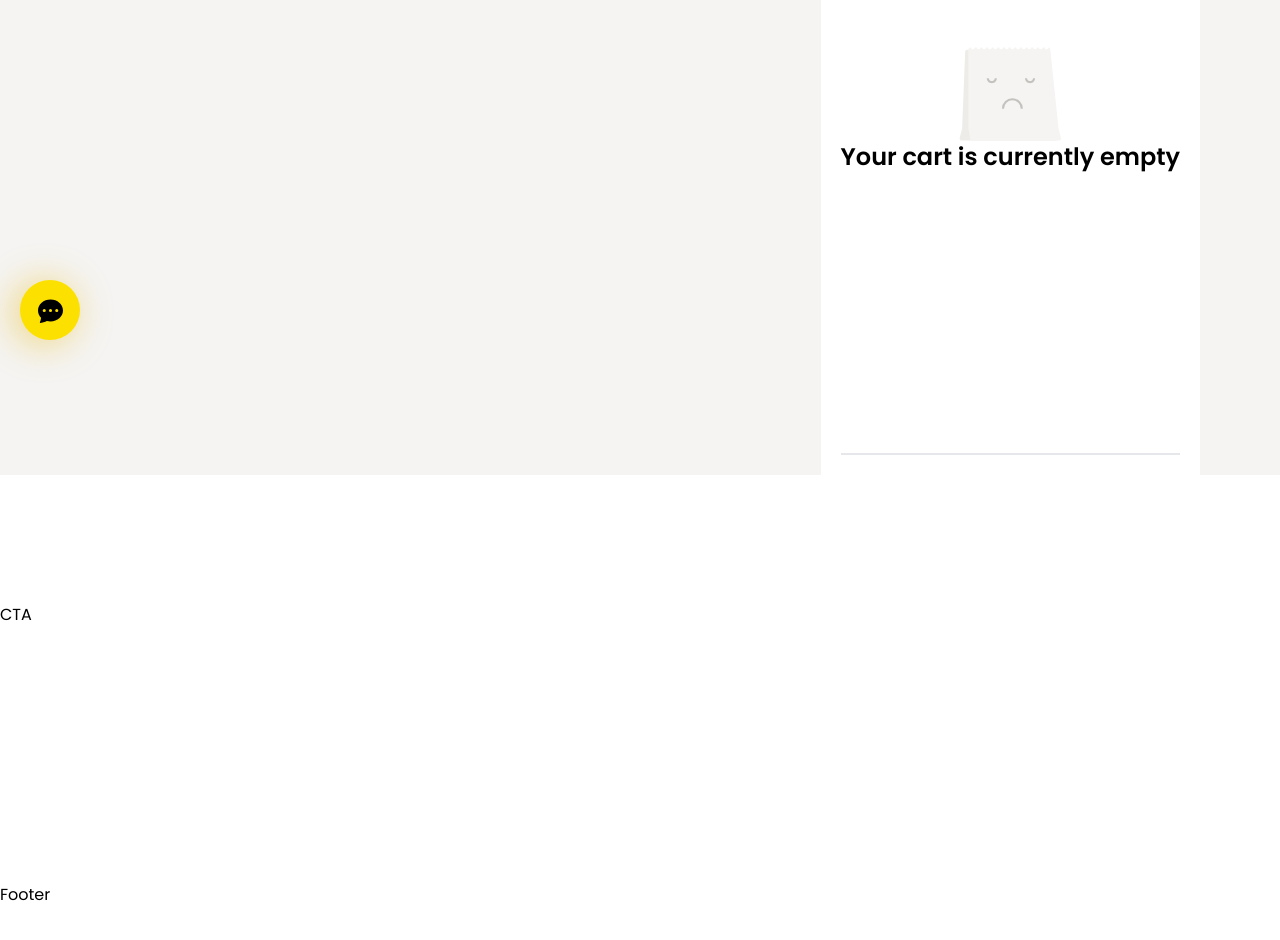
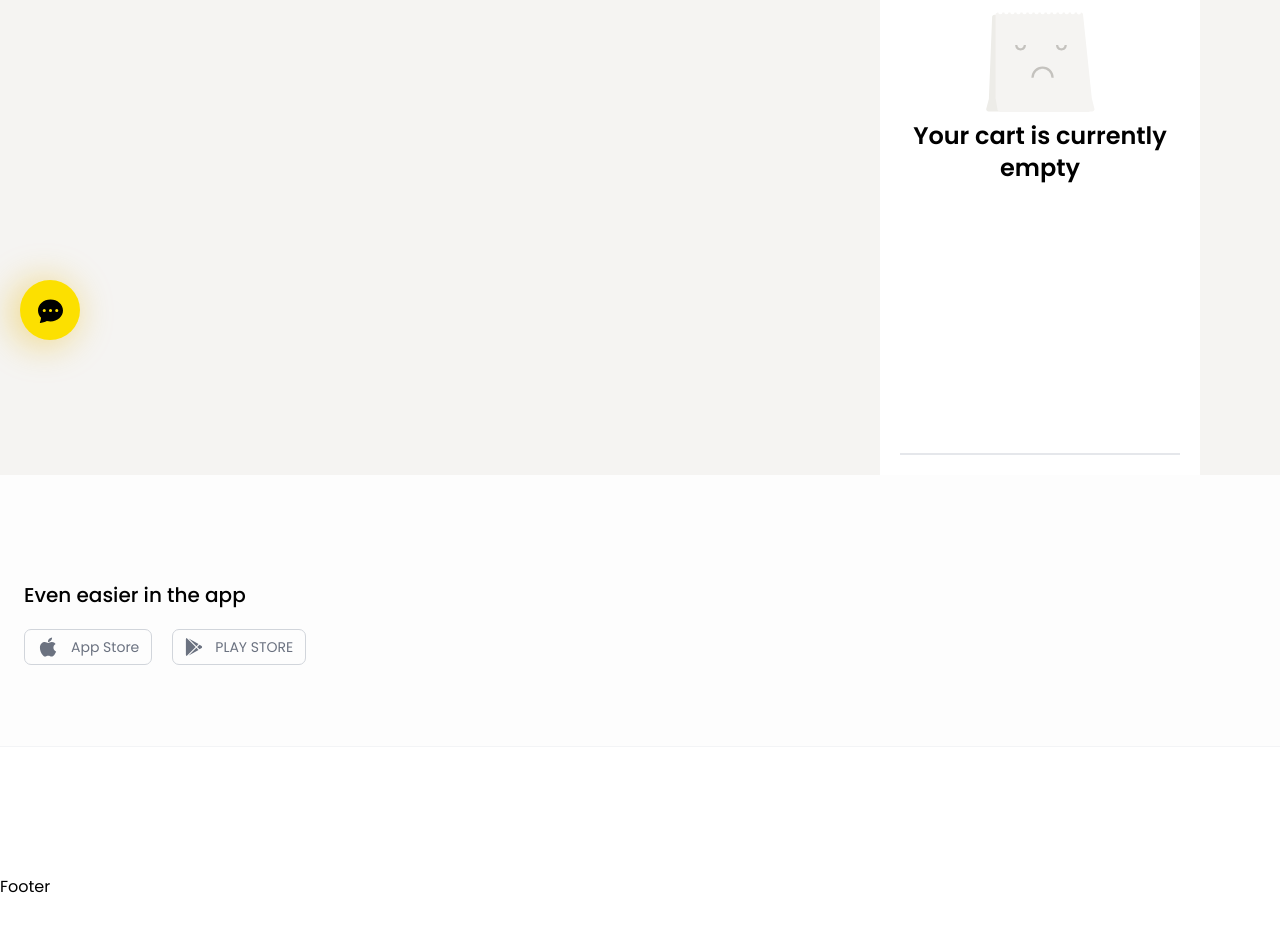
Before and after one commit to imranwebcraft/KFC-Clone, a React (Vite) app: page / in a window 1280 px wide. Shown: the part 440-1380 px from the top of the page. Built offline with nearby package versions, Linux system fonts and the light colour scheme.

Commit message:
CTA section added

```diff
--- a/src/components/CTA.jsx
+++ b/src/components/CTA.jsx
@@ -1,9 +1,29 @@
+import { FaGooglePlay } from 'react-icons/fa';
+import { FaApple } from 'react-icons/fa';
+
 const CTA = () => {
 	return (
-		<div className=" bg-white py-32">
-			<h3>CTA</h3>
+		<div className="bg-white/85 pt-[106px] pb-[81px] border-b border-gray-100 px-6">
+			<div className=" max-w-7xl mx-auto flex flex-col gap-5">
+				<h3 className=" text-xl font-medium text-black">
+					Even easier in the app
+				</h3>
+				<div className=" flex gap-5">
+					{/* ---App Store */}
+					<div className="flex items-center gap-3 px-3 py-[6px] rounded-[7px] border border-gray-300 text-gray-500">
+						<FaApple size={22} />
+						<p className=" text-sm">App Store</p>
+					</div>
+					{/* ----Play Store---- */}
+					<div className=" flex items-center gap-3 px-3 py-[6px] rounded-[7px] border border-gray-300 text-gray-500">
+						<FaGooglePlay size={18} />
+						<p className=" text-sm">PLAY STORE</p>
+					</div>
+				</div>
+			</div>
 		</div>
 	);
 };
 
+// eslint-disable-next-line react-refresh/only-export-components
 export default CTA;
--- a/src/components/Cart.jsx
+++ b/src/components/Cart.jsx
@@ -2,14 +2,14 @@ import emptyBag from '../assets/Empty.svg';
 
 const Cart = () => {
 	return (
-		<div className="h-screen p-5">
-			<div className=" h-full flex flex-col justify-between">
-				<div className=" flex justify-start items-center py-5">
+		<div className="h-screen p-5 max-w-[320px]">
+			<div className="h-full flex flex-col justify-between">
+				<div className=" flex justify-start items-center py-2">
 					<h1 className=" text-2xl font-semibold">Cart</h1>
 				</div>
 				<div className=" flex flex-col justify-center items-center">
 					<img src={emptyBag} alt="emptyCart" className=" w-[50%] h-[50%]" />
-					<p className="text-2xl text-center font-semibold">
+					<p className="text-2xl text-center font-semibold mt-2">
 						Your cart is currently empty
 					</p>
 				</div>
--- a/src/components/Navbar.jsx
+++ b/src/components/Navbar.jsx
@@ -30,7 +30,11 @@ const Navbar = () => {
 				isScrolled ? 'shadow-xl bg-white duration-200' : ''
 			}`}
 		>
-			<div className=" w-full h-full flex justify-between items-center border-b border-gray-300">
+			<div
+				className={`w-full h-full flex justify-between items-center ${
+					isScrolled ? 'border-none' : 'border-b border-gray-300'
+				}`}
+			>
 				{/* ----Left Part---- */}
 				<div className=" flex gap-8 items-center">
 					{/* ----Logo--- */}
```
